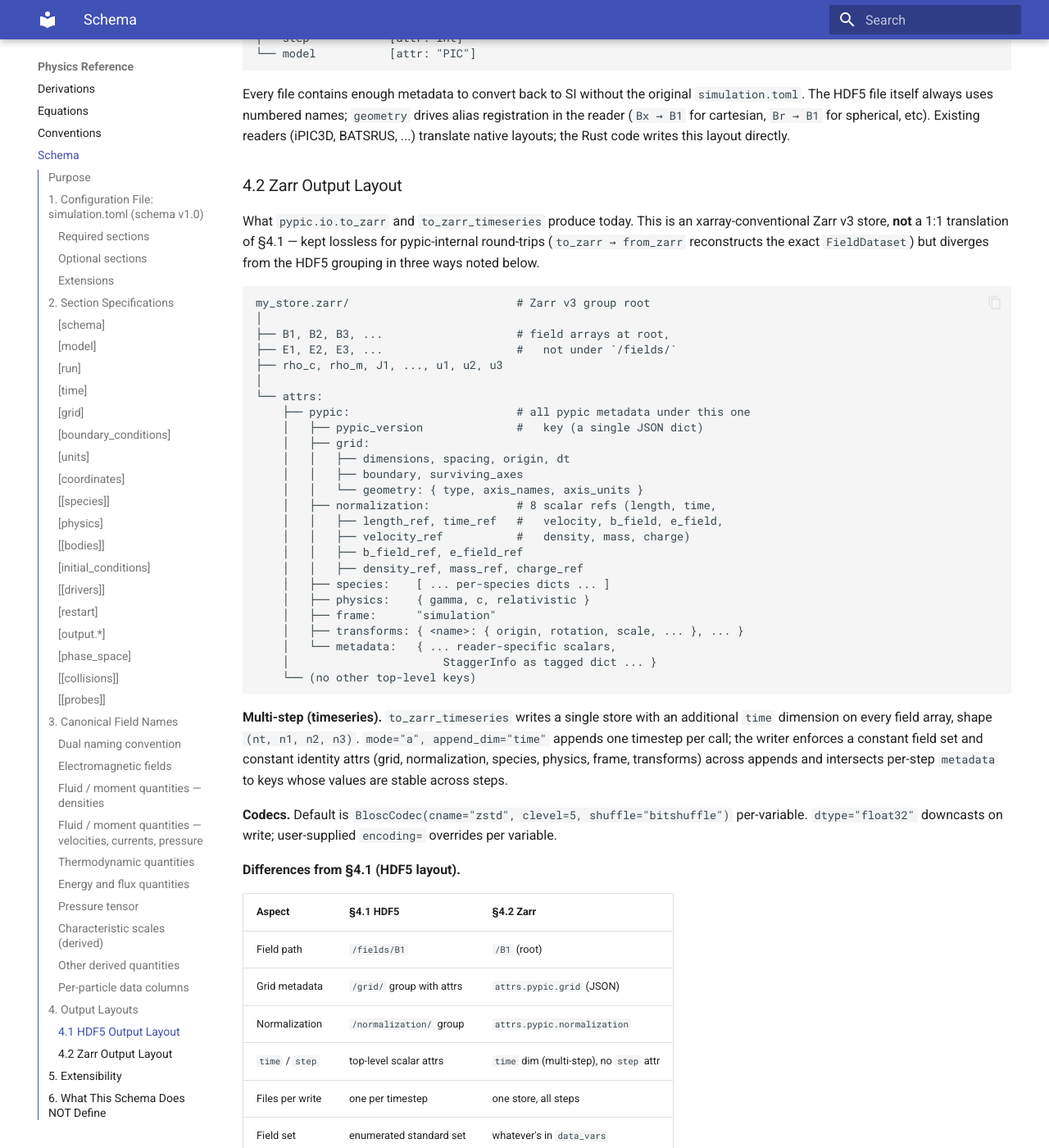
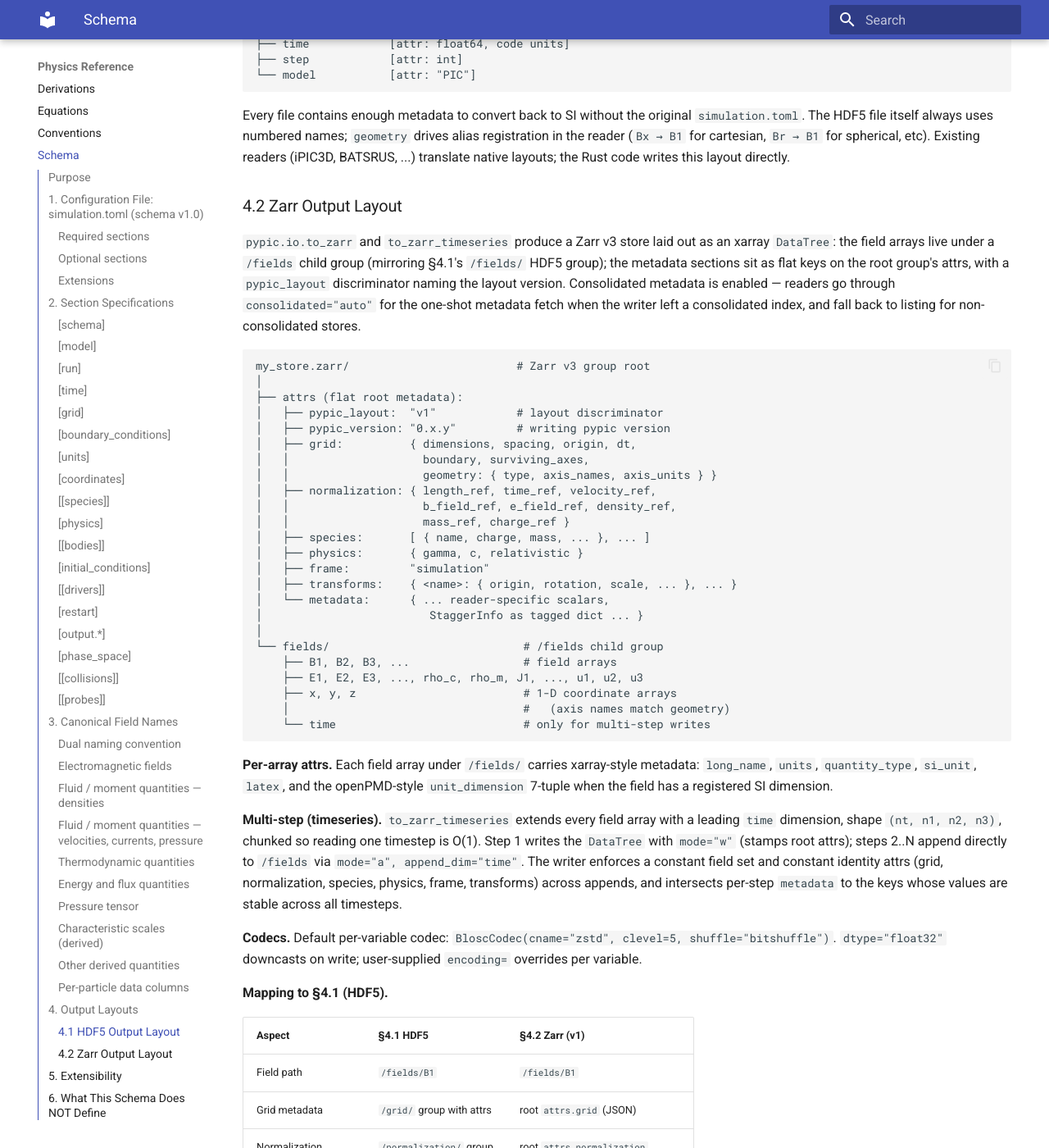
Before and after one commit to rusaitis/pypic, an MkDocs documentation site: the page built from docs/schema.md, in a window 1280 px wide and 1400 px high, scrolled down 24364 px. Shown: the whole window at 82% size. Built offline with MkDocs 1.6.1 and Material for MkDocs 9.7.7, drawn with Linux system fonts in a browser that asks for light colours; some of the changed text lies outside the part shown.

Commit message:
refactor: Zarr layout v1 — DataTree + flat root attrs + /fields group
The pre-2026.05 Zarr layout stuffed all pypic metadata into a single
``attrs["pypic"]`` umbrella with field arrays at the root group; a
non-pypic Zarr consumer (JS WebGPU viewer, Rust zarrs pipeline)
reading from schema.md §4 promised something different and would
miss data.

Layout v1 — what writers produce now:
- Field arrays under ``/fields`` (mirroring §4.1's HDF5 grouping).
- Coordinate arrays (``x``, ``y``, ``z``, optional ``time``) under
  the same ``/fields`` group, making the data CF/COARDS readable.
- Metadata sections as flat keys on the root group's attrs:
  ``grid``, ``normalization``, ``species``, ``physics``, ``frame``,
  ``transforms``, ``metadata``, plus ``pypic_layout: "v1"`` and
  ``pypic_version`` discriminators.
- Consolidated metadata (``consolidated=True`` on writes,
  ``consolidated="auto"`` on reads) for one-shot metadata fetch.

Implemented via ``xr.DataTree.from_dict({"fields": fds.xr})`` plus
``tree.to_zarr(...)`` — single API call, no manual zarr-group
plumbing.  Timeseries appends drop to ``Dataset.to_zarr(group="fields",
mode="a", append_dim="time")`` since DataTree has no append_dim.

``from_zarr`` auto-detects v0 (legacy ``pypic`` umbrella) vs v1 via
the layout discriminator and decodes either transparently — stores
written by the previous pypic still load.  Tests cover round-trip,
on-disk shape, and v0-legacy read.

Assisted-by: Claude Opus 4.7 (1M context)

````diff
--- a/docs/schema.md
+++ b/docs/schema.md
@@ -1112,10 +1112,12 @@ not simulation — restart regeneration is out of scope.
 Two on-disk layouts are defined: **HDF5 (§4.1)** is the canonical
 cross-tool layout — what the Rust simulation code emits and what every
 file-based reader translates *into*.  **Zarr (§4.2)** is what the
-Python writer (`pypic.io.to_zarr` / `to_zarr_timeseries`) produces;
-it is xarray-flavored and deliberately not byte-compatible with §4.1.
-Both use the same **numbered canonical field names** (`B1`, `B2`,
-`B3`); they differ in how metadata is grouped on disk.
+Python writer (`pypic.io.to_zarr` / `to_zarr_timeseries`) produces:
+fields under `/fields`, metadata as flat keys on the root group's
+attrs, with a `pypic_layout` discriminator.  Both use the same
+**numbered canonical field names** (`B1`, `B2`, `B3`) and the same
+section-level metadata vocabulary; the difference is the storage
+container's group conventions (HDF5 groups vs Zarr DataTree).
 
 ### 4.1 HDF5 Output Layout
 
@@ -1172,72 +1174,85 @@ layout directly.
 
 ### 4.2 Zarr Output Layout
 
-What `pypic.io.to_zarr` and `to_zarr_timeseries` produce today.  This
-is an xarray-conventional Zarr v3 store, **not** a 1:1 translation of
-§4.1 — kept lossless for pypic-internal round-trips
-(`to_zarr → from_zarr` reconstructs the exact `FieldDataset`) but
-diverges from the HDF5 grouping in three ways noted below.
+`pypic.io.to_zarr` and `to_zarr_timeseries` produce a Zarr v3 store
+laid out as an xarray `DataTree`: the field arrays live under a
+`/fields` child group (mirroring §4.1's `/fields/` HDF5 group); the
+metadata sections sit as flat keys on the root group's attrs, with a
+`pypic_layout` discriminator naming the layout version.  Consolidated
+metadata is enabled — readers go through `consolidated="auto"` for
+the one-shot metadata fetch when the writer left a consolidated
+index, and fall back to listing for non-consolidated stores.
 
 ```
 my_store.zarr/                         # Zarr v3 group root
 │
-├── B1, B2, B3, ...                    # field arrays at root,
-├── E1, E2, E3, ...                    #   not under `/fields/`
-├── rho_c, rho_m, J1, ..., u1, u2, u3
+├── attrs (flat root metadata):
+│   ├── pypic_layout:  "v1"            # layout discriminator
+│   ├── pypic_version: "0.x.y"         # writing pypic version
+│   ├── grid:          { dimensions, spacing, origin, dt,
+│   │                    boundary, surviving_axes,
+│   │                    geometry: { type, axis_names, axis_units } }
+│   ├── normalization: { length_ref, time_ref, velocity_ref,
+│   │                    b_field_ref, e_field_ref, density_ref,
+│   │                    mass_ref, charge_ref }
+│   ├── species:       [ { name, charge, mass, ... }, ... ]
+│   ├── physics:       { gamma, c, relativistic }
+│   ├── frame:         "simulation"
+│   ├── transforms:    { <name>: { origin, rotation, scale, ... }, ... }
+│   └── metadata:      { ... reader-specific scalars,
+│                         StaggerInfo as tagged dict ... }
 │
-└── attrs:
-    ├── pypic:                         # all pypic metadata under this one
-    │   ├── pypic_version              #   key (a single JSON dict)
-    │   ├── grid:
-    │   │   ├── dimensions, spacing, origin, dt
-    │   │   ├── boundary, surviving_axes
-    │   │   └── geometry: { type, axis_names, axis_units }
-    │   ├── normalization:             # 8 scalar refs (length, time,
-    │   │   ├── length_ref, time_ref   #   velocity, b_field, e_field,
-    │   │   ├── velocity_ref           #   density, mass, charge)
-    │   │   ├── b_field_ref, e_field_ref
-    │   │   ├── density_ref, mass_ref, charge_ref
-    │   ├── species:    [ ... per-species dicts ... ]
-    │   ├── physics:    { gamma, c, relativistic }
-    │   ├── frame:      "simulation"
-    │   ├── transforms: { <name>: { origin, rotation, scale, ... }, ... }
-    │   └── metadata:   { ... reader-specific scalars,
-    │                       StaggerInfo as tagged dict ... }
-    └── (no other top-level keys)
+└── fields/                             # /fields child group
+    ├── B1, B2, B3, ...                 # field arrays
+    ├── E1, E2, E3, ..., rho_c, rho_m, J1, ..., u1, u2, u3
+    ├── x, y, z                         # 1-D coordinate arrays
+    │                                   #   (axis names match geometry)
+    └── time                            # only for multi-step writes
 ```
 
-**Multi-step (timeseries).**  `to_zarr_timeseries` writes a single
-store with an additional `time` dimension on every field array,
-shape `(nt, n1, n2, n3)`.  `mode="a", append_dim="time"` appends one
-timestep per call; the writer enforces a constant field set and
-constant identity attrs (grid, normalization, species, physics,
-frame, transforms) across appends and intersects per-step
-`metadata` to keys whose values are stable across steps.
+**Per-array attrs.**  Each field array under `/fields/` carries
+xarray-style metadata: `long_name`, `units`, `quantity_type`,
+`si_unit`, `latex`, and the openPMD-style `unit_dimension` 7-tuple
+when the field has a registered SI dimension.
 
-**Codecs.**  Default is `BloscCodec(cname="zstd", clevel=5,
-shuffle="bitshuffle")` per-variable.  `dtype="float32"` downcasts on
+**Multi-step (timeseries).**  `to_zarr_timeseries` extends every
+field array with a leading `time` dimension, shape `(nt, n1, n2, n3)`,
+chunked so reading one timestep is O(1).  Step 1 writes the
+`DataTree` with `mode="w"` (stamps root attrs); steps 2..N append
+directly to `/fields` via `mode="a", append_dim="time"`.  The writer
+enforces a constant field set and constant identity attrs (grid,
+normalization, species, physics, frame, transforms) across appends,
+and intersects per-step `metadata` to the keys whose values are
+stable across all timesteps.
+
+**Codecs.**  Default per-variable codec: `BloscCodec(cname="zstd",
+clevel=5, shuffle="bitshuffle")`.  `dtype="float32"` downcasts on
 write; user-supplied `encoding=` overrides per variable.
 
-**Differences from §4.1 (HDF5 layout).**
+**Mapping to §4.1 (HDF5).**
 
-| Aspect | §4.1 HDF5 | §4.2 Zarr |
+| Aspect | §4.1 HDF5 | §4.2 Zarr (v1) |
 |---|---|---|
-| Field path | `/fields/B1` | `/B1` (root) |
-| Grid metadata | `/grid/` group with attrs | `attrs.pypic.grid` (JSON) |
-| Normalization | `/normalization/` group | `attrs.pypic.normalization` |
-| `time` / `step` | top-level scalar attrs | `time` dim (multi-step), no `step` attr |
+| Field path | `/fields/B1` | `/fields/B1` |
+| Grid metadata | `/grid/` group with attrs | root `attrs.grid` (JSON) |
+| Normalization | `/normalization/` group | root `attrs.normalization` |
+| Coord arrays | from grid attrs | `/fields/{x,y,z}` (1-D) |
+| `time` / `step` | top-level scalar attrs | `time` dim (multi-step) |
 | Files per write | one per timestep | one store, all steps |
-| Field set | enumerated standard set | whatever's in `data_vars` |
+| Layout discriminator | (none) | root `attrs.pypic_layout = "v1"` |
 
-**Cross-language consumer note.**  Tools that read pypic Zarr stores
-without going through `from_zarr` (a JS WebGPU viewer, a Rust
-`zarrs`-based pipeline, ...) need to know the metadata lives in
-`attrs.pypic.<section>` as JSON, not in distinct groups.  Aligning
-§4.2 with §4.1's grouping is tracked as future work — it would let
-the same consumer code service both formats — and remains deferred
-until a Zarr-only consumer actually arrives.  Until then, treat
-§4.1 as the canonical cross-tool contract and §4.2 as the pypic
-serialization format.
+**Reading without pypic.**  A non-pypic consumer (JS WebGPU viewer,
+Rust `zarrs` pipeline) opens the root group, reads the section dicts
+straight from `attrs.grid` / `attrs.normalization` / etc., and reads
+field arrays from `/fields/<name>`.  No Python or pypic library
+required.  Coordinate arrays under `/fields` make the data
+self-describing in CF/COARDS terms.
+
+**Backward compatibility (v0).**  Stores written by pypic before the
+layout change carry an `attrs["pypic"]` umbrella dict with field
+arrays at the root group.  `from_zarr` auto-detects this layout via
+the absence of `pypic_layout` and the presence of `pypic`, and
+decodes transparently.  Writers always emit v1.
 
 **Field naming invariant (both layouts).**  Stored arrays use the
 numbered canonical names (`B1`, `B2`, `B3`).  Geometry- and
````
Also changed, not shown: TASKS.md (+12 -2 lines), 4 other files.
